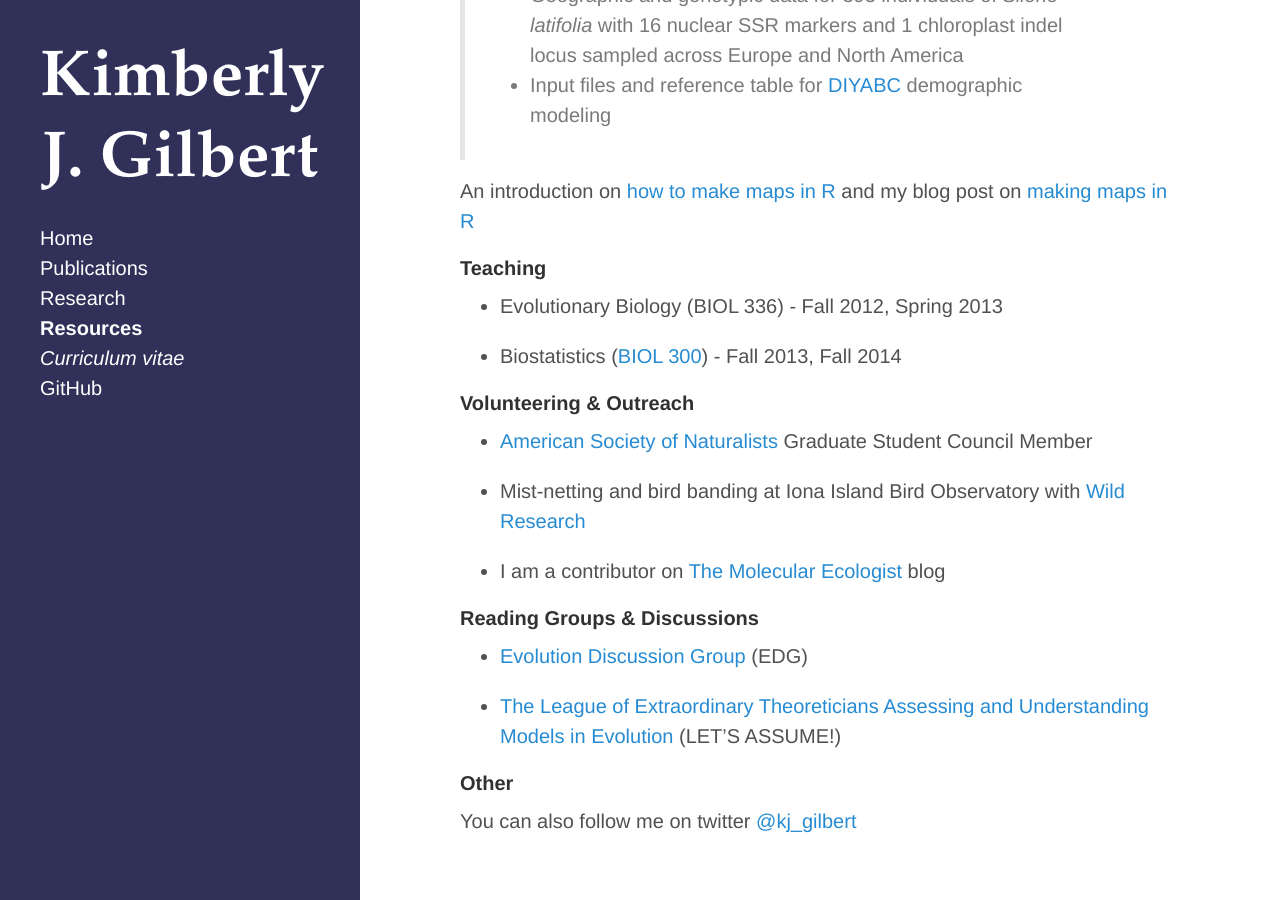
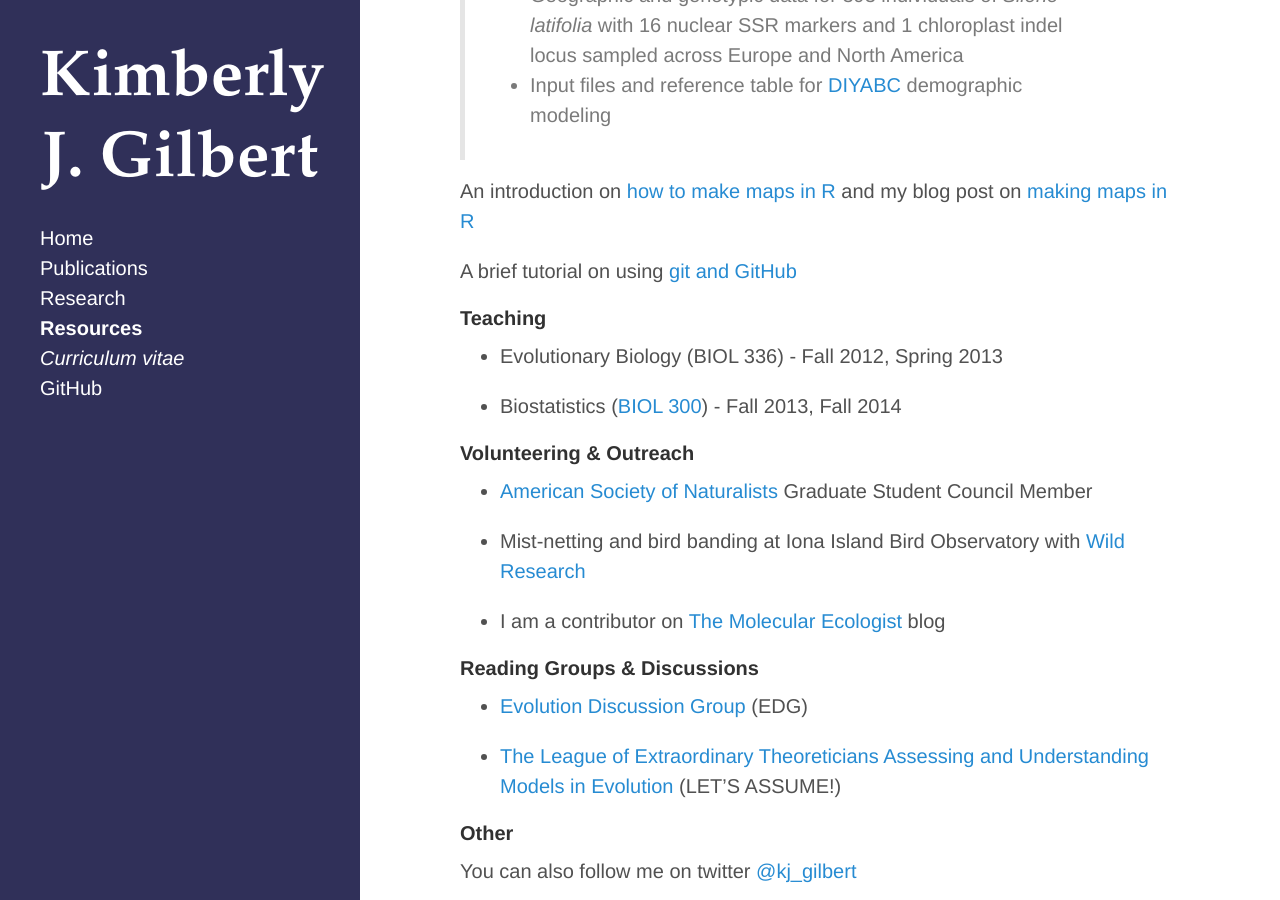
Before and after one commit to kjgilbert/kjgilbert.github.io, a Jekyll site: the page built from resources.md, in a window 1280 px wide and 900 px high, scrolled down 590 px. Built offline with Jekyll 4.4.1, drawn with Linux system fonts in a browser that asks for light colours; Markdown is read by kramdown in place of the engine named in the settings.

Commit message:
update resources

```diff
--- a/resources.md
+++ b/resources.md
@@ -22,6 +22,8 @@ Data from my publications stored on [Dryad](http://datadryad.org/):
 > - Input files and reference table for [DIYABC](http://www1.montpellier.inra.fr/CBGP/diyabc/) demographic modeling
 
 An introduction on [how to make maps in R](https://github.com/kjgilbert/kjgilbert.github.io/raw/master/pdfs/R_MakingMaps.pdf) and my blog post on [making maps in R](http://www.molecularecologist.com/2012/09/making-maps-with-r/)
+
+A brief tutorial on using [git and GitHub](https://github.com/kjgilbert/kjgilbert.github.io/raw/master/pdfs/KGilbert_GitTutorial.pdf)
 
 
 #### Teaching
```
Also changed, not shown: 1 other file.
